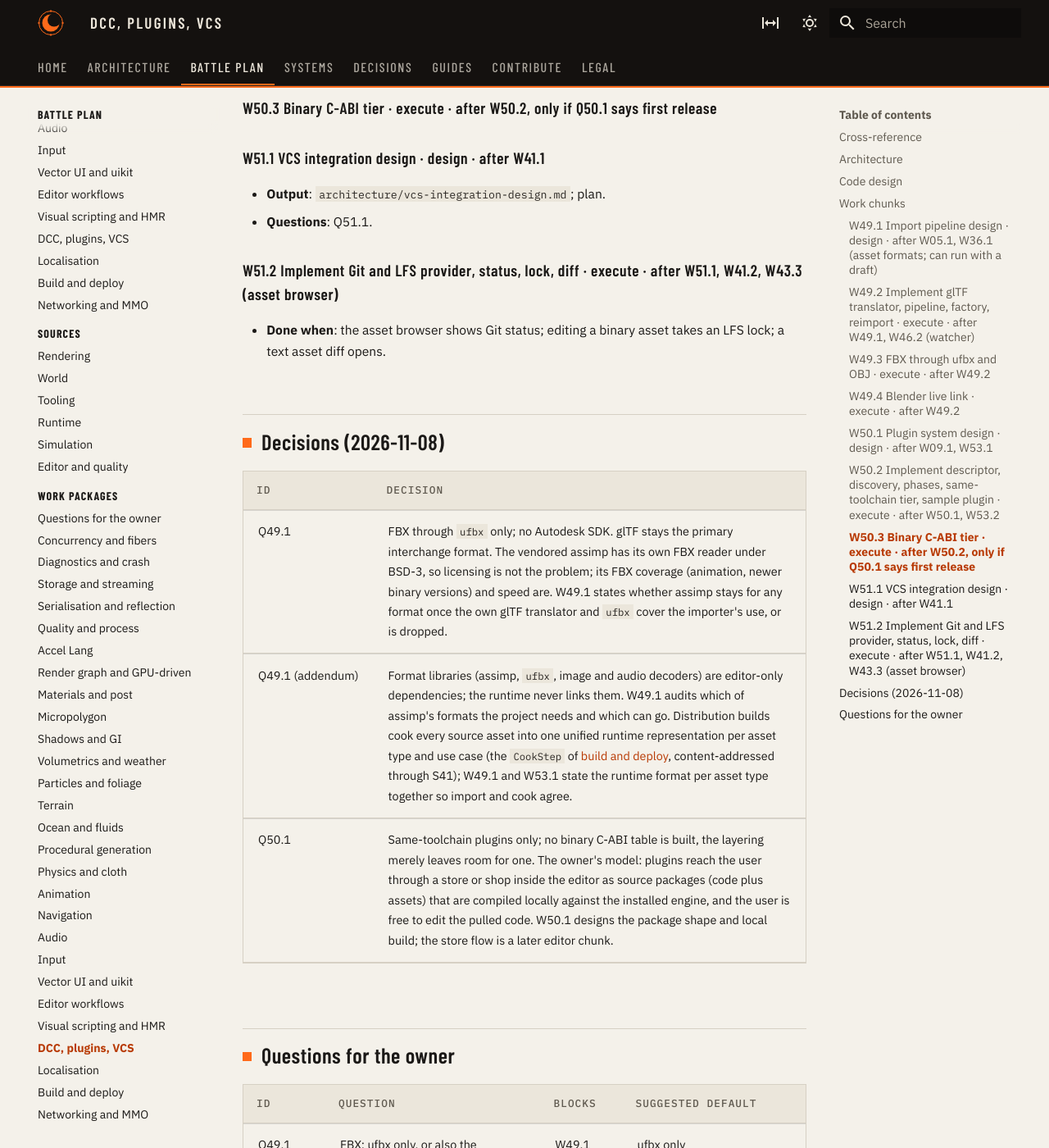
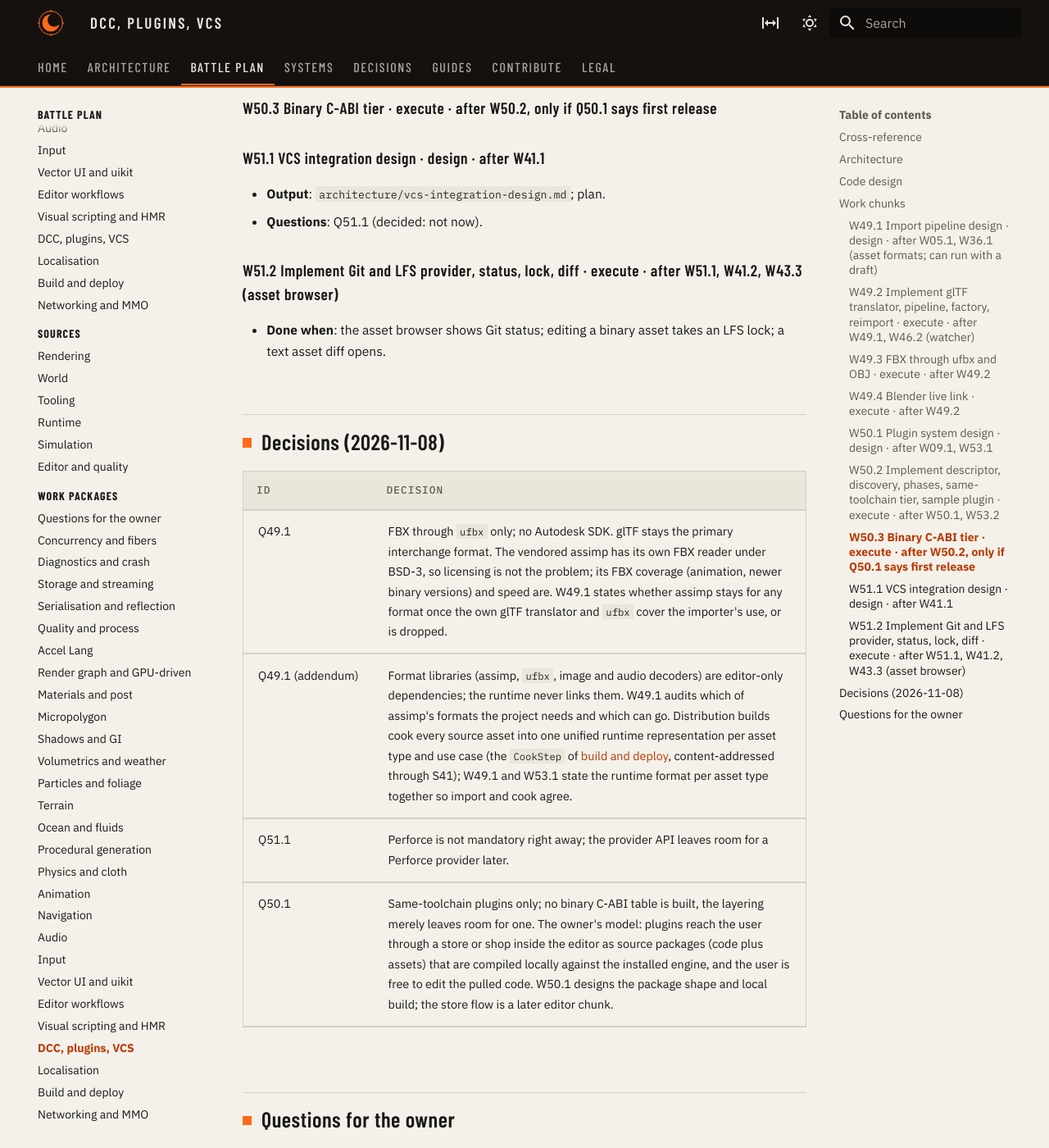
Before and after one commit to Heliogrim/Heliogrim-Pages, an MkDocs documentation site: the page built from docs/plan/work/dcc-plugins-vcs.md, in a window 1280 px wide and 1400 px high, scrolled down 4437 px. Shown: the whole window at 82% size. Built offline with MkDocs 1.6.1 and Material for MkDocs 9.7.7, drawn with Linux system fonts in a browser that asks for light colours.

Commit message:
docs(plan): record scripting runtime and Perforce decisions

```diff
--- a/docs/plan/work/dcc-plugins-vcs.md
+++ b/docs/plan/work/dcc-plugins-vcs.md
@@ -70,7 +70,7 @@ Placement: `Editor.Import/{Translator,ImportPipeline,AssetFactory,ReimportPolicy
 ### W51.1 VCS integration design · design · after W41.1
 
 - **Output**: `architecture/vcs-integration-design.md`; plan.
-- **Questions**: Q51.1.
+- **Questions**: Q51.1 (decided: not now).
 
 ### W51.2 Implement Git and LFS provider, status, lock, diff · execute · after W51.1, W41.2, W43.3 (asset browser)
 
@@ -82,6 +82,7 @@ Placement: `Editor.Import/{Translator,ImportPipeline,AssetFactory,ReimportPolicy
 |---|---|
 | Q49.1 | FBX through `ufbx` only; no Autodesk SDK. glTF stays the primary interchange format. The vendored assimp has its own FBX reader under BSD-3, so licensing is not the problem; its FBX coverage (animation, newer binary versions) and speed are. W49.1 states whether assimp stays for any format once the own glTF translator and `ufbx` cover the importer's use, or is dropped. |
 | Q49.1 (addendum) | Format libraries (assimp, `ufbx`, image and audio decoders) are editor-only dependencies; the runtime never links them. W49.1 audits which of assimp's formats the project needs and which can go. Distribution builds cook every source asset into one unified runtime representation per asset type and use case (the `CookStep` of [build and deploy](build-and-deploy.md), content-addressed through S41); W49.1 and W53.1 state the runtime format per asset type together so import and cook agree. |
+| Q51.1 | Perforce is not mandatory right away; the provider API leaves room for a Perforce provider later. |
 | Q50.1 | Same-toolchain plugins only; no binary C-ABI table is built, the layering merely leaves room for one. The owner's model: plugins reach the user through a store or shop inside the editor as source packages (code plus assets) that are compiled locally against the installed engine, and the user is free to edit the pulled code. W50.1 designs the package shape and local build; the store flow is a later editor chunk. |
 
 ## Questions for the owner
```
Also changed, not shown: docs/plan/work/questions.md (+2 -2 lines), docs/plan/work/visual-scripting-hmr.md (+3 -1 lines).
